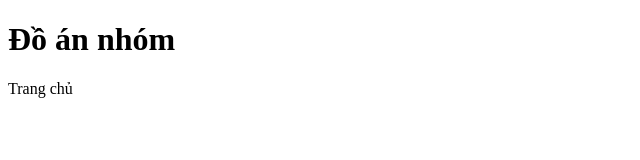
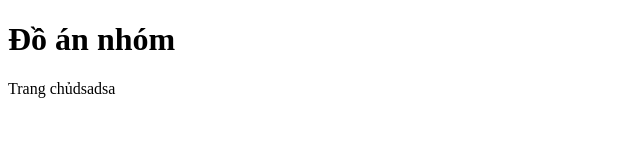
Before and after one commit to minhtuann0121/git-practice, a plain HTML site: page index.html in a window 1280 px wide. Shown: the full height of the page, 0-640 px from the left. Drawn offline with Linux system fonts and the light colour scheme.

Commit message:
add index html lan 2

```diff
--- a/index.html
+++ b/index.html
@@ -7,6 +7,6 @@
 </head>
 <body>
     <h1>Đồ án nhóm</h1>
-    <p>Trang chủ</p>
+    <p>Trang chủdsadsa</p>
 </body>
 </html>
```
